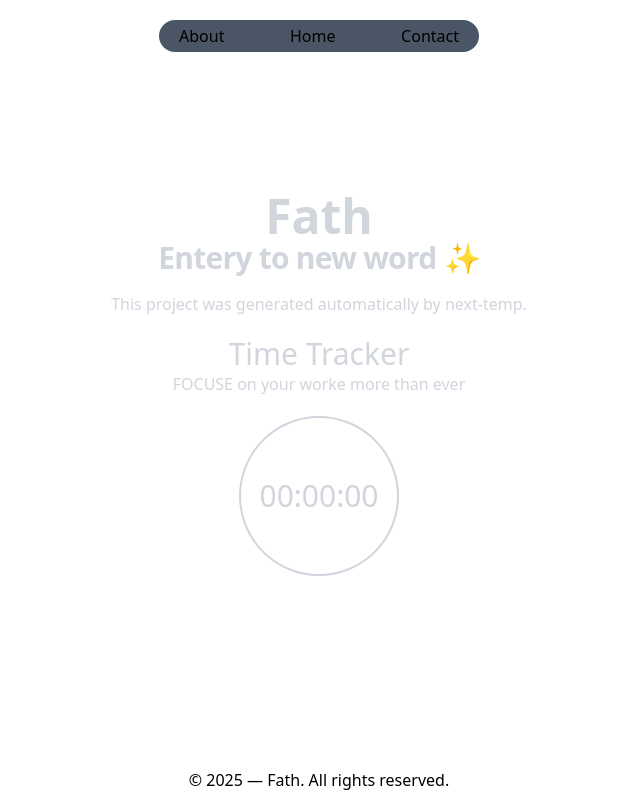
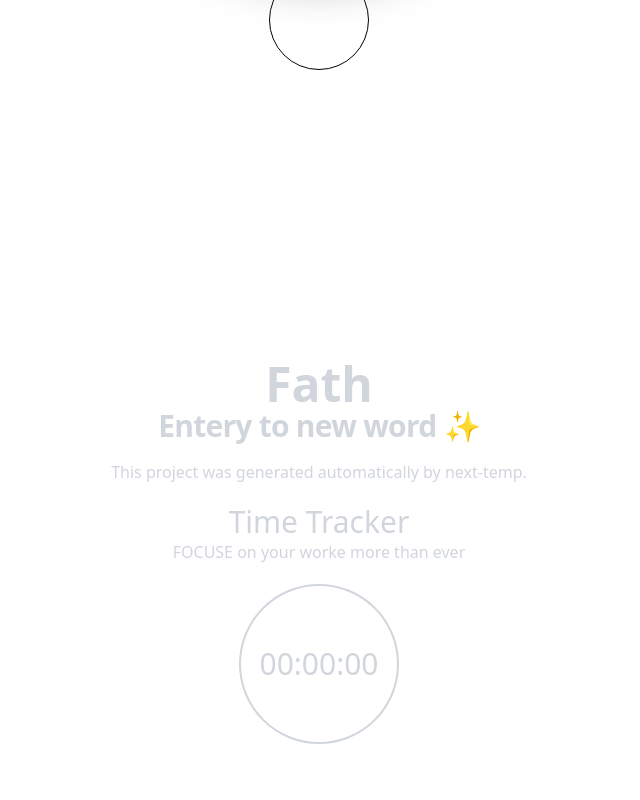
Before and after one commit to fath-stack/TimeTracker, a Next.js app: page / in a window 1280 px wide. Shown: the top 800 px of the page, without its empty margins (321-961 px from the left). Built offline with nearby package versions, Linux system fonts and the light colour scheme.

Commit message:
worked on navbar

```diff
--- a/components/Navbar.tsx
+++ b/components/Navbar.tsx
@@ -1,13 +1,67 @@
+"use client"
+
 import Link from "next/link"
+import { useState } from "react";
 
 const Navbar = () => {
+
+  const [visible, setVisible] = useState(false);
+
+  const links = [
+    { href: "/about", label: "About" },
+    { href: "/", label: "Home" },
+    { href: "/contact", label: "Contact" },
+  ];
+
+  const angles = [30, 90, 150];
+
+  const handleMenue = () => {
+    if (visible) {
+      setVisible(false);
+    } else {
+      setVisible(true);
+    }
+  }
+
   return (
-	<nav className="flex w-full items-center justify-center p-5">
-    <div className="flex w-80 container justify-between gap-3 mx-auto rounded-4xl bg-gray-600 py-1 px-5">
-      <Link href={'/about'}>About</Link>
-      <Link href={'/'}>Home</Link>
-      <Link href={'/contact'}>Contact</Link>
+	<nav className=" relative flex w-full items-center justify-center ">
+
+    <button className=" absolute border size-25 -translate-y-25 rounded-full"
+    onClick={() => handleMenue()}
+    />
+    <div className={`relative flex w-full items-center justify-center transition duration-500 ease-linear ${visible ? '-translate-y-25' : '-translate-y-100'} mx-auto pointer-events-none`}>
+
+      <div className=" absolute flex size-120 border-4 border-[#575757c8] shadow-2xl shadow-[#767676] rounded-full"/>
+      <div className=" absolute flex size-70 border-4 border-[#575757c8] shadow-2xl shadow-[#909090e4] rounded-full"/>
+      <div className=" absolute flex size-50 border-4 border-[#575757c8] shadow-2xl shadow-[#9c9c9c] rounded-full"/>
+      <div className=" absolute flex size-35 border-4 border-[#575757c8] shadow-2xl shadow-[#a4a4a4] rounded-full"/>
+      <div className=" absolute flex size-25 border-4 border-[#575757c8] shadow-2xl shadow-[#ffffff] rounded-full"/>
+
+      <div className="relative size-60">
+
+        {links.map((link, index) => {
+          const angle = angles[index];
+          // turn angles to radian
+          const rad = (angle * Math.PI) / 180;
+
+          const radius = 150;
+          const x = radius + radius * Math.cos(rad);
+          const y = radius + radius * Math.sin(rad);
+
+          return (
+            <Link
+              key={link.href}
+              href={link.href}
+              className="absolute flex w-20 items-center justify-center -translate-x-18 shadow-2xs shadow-[#8a8a8acd] bg-gray-800 text-white px-3 py-1 rounded-full hover:bg-zinc-700 transition duration-100"
+              style={{ left: x, top: y }}
+            >
+              {link.label}
+            </Link>
+          );
+        })}
+      </div>
     </div>
+
   </nav>
   )
 }
--- a/package.json
+++ b/package.json
@@ -1,6 +1,6 @@
 {
   "name": "time_tracker",
-  "version": "0.1.0",
+  "version": "0.2.0",
   "private": true,
   "scripts": {
     "dev": "next dev",
```
